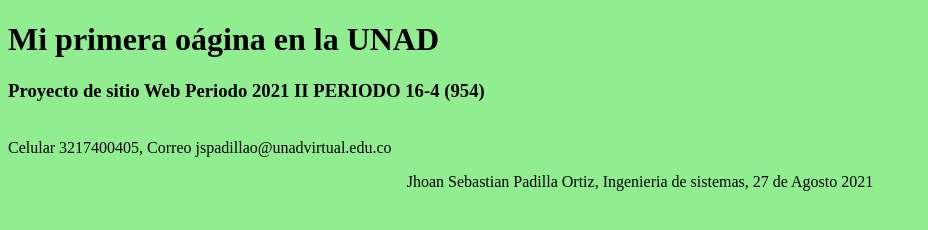
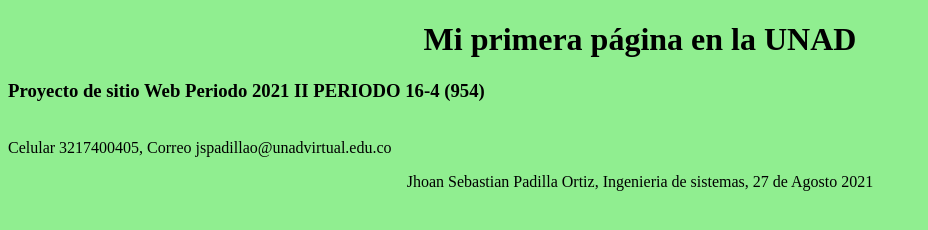
Before and after one commit to jspo394/DSW-JhoanPadilla, a plain HTML site: page index.html in a window 1280 px wide. Shown: the whole page, without its empty margins (0-928 px from the left). Drawn offline with Linux system fonts and the light colour scheme.

Commit message:
Se cambia una palabra

```diff
--- a/index.html
+++ b/index.html
@@ -2,12 +2,11 @@
 <html lang="es">
         <body bgcolor="LightGreen">
         <header>
-            <h1>Mi primera oágina en la UNAD</h1>
+            <h1 align="center"> Mi primera página en la UNAD</h1>
         </header>
         <section>
             <article>
                 <h3>Proyecto de sitio Web Periodo 2021 II PERIODO 16-4 (954)</h3>
-
                 <br>Celular 3217400405, Correo jspadillao@unadvirtual.edu.co</br>
                 <p align="center">Jhoan Sebastian Padilla Ortiz, Ingenieria de sistemas, 27 de Agosto 2021</p>
             </article>
```
